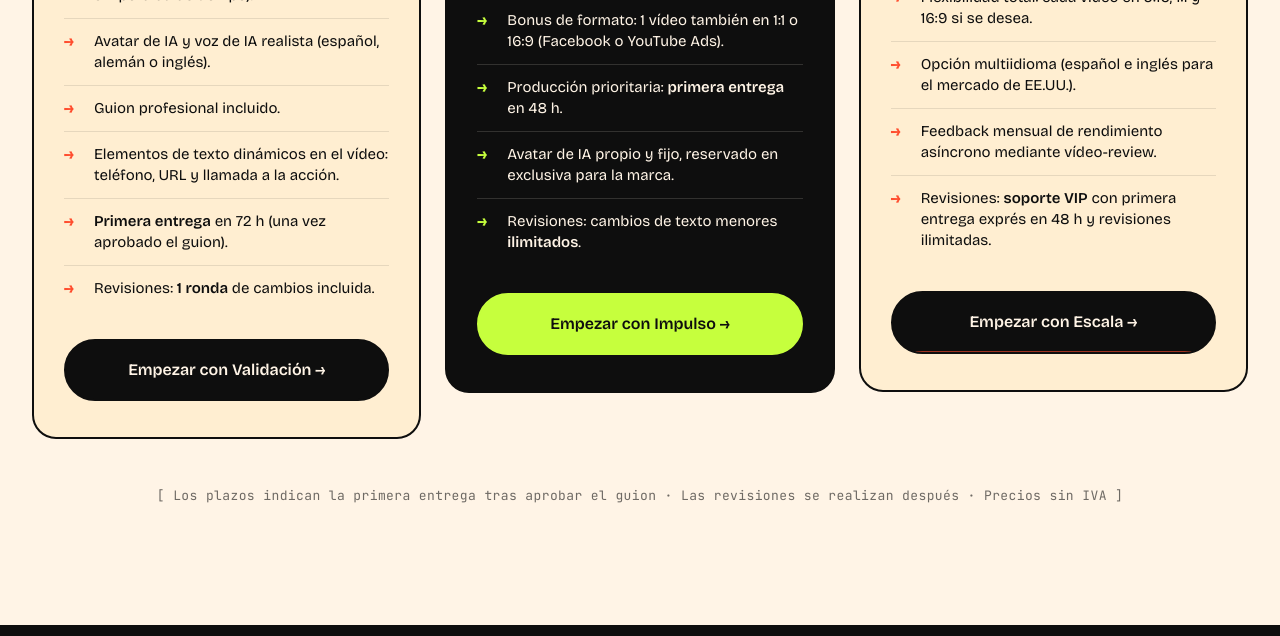
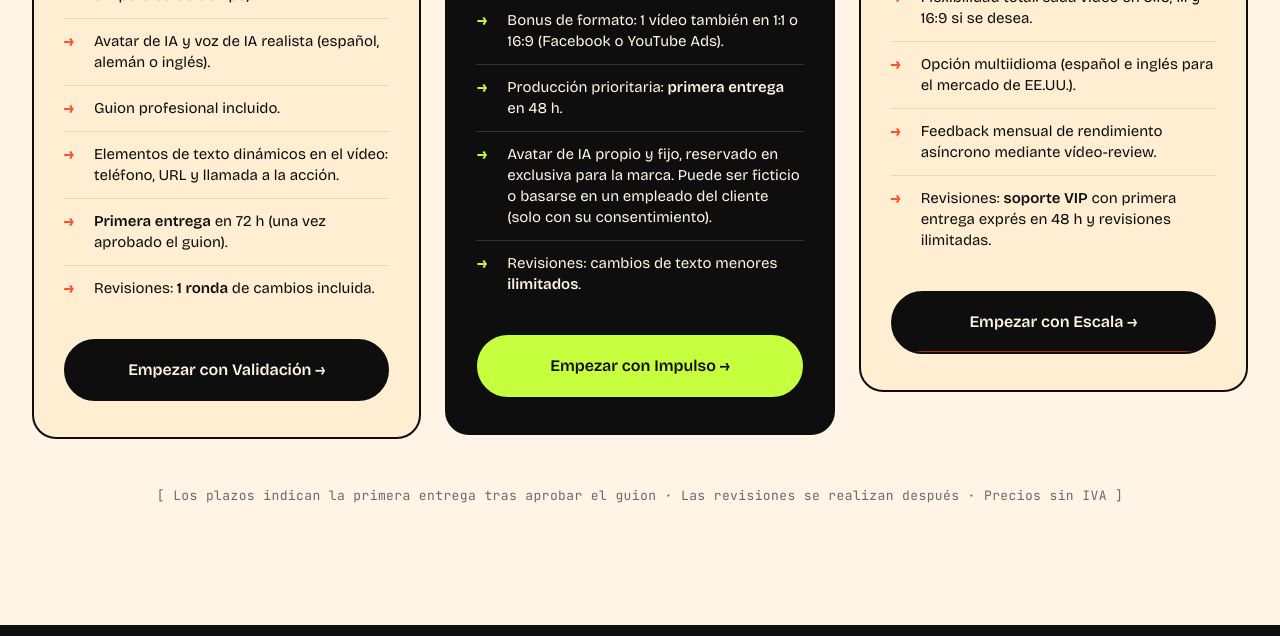
Before and after one commit to Franciscogalera/vidia, a website: page packs.html in a window 1280 px wide. Shown: the part 922-1558 px from the top of the page. Drawn offline with nearby package versions, Linux system fonts and the light colour scheme.

Commit message:
Packs: Avatar propio kann fiktiv oder auf Mitarbeiter (mit Zustimmung) basieren

```diff
--- a/packs.html
+++ b/packs.html
@@ -443,7 +443,7 @@
         <li>Todo lo incluido en el <strong>Pack Validación</strong>.</li>
         <li>Bonus de formato: 1 vídeo también en 1:1 o 16:9 (Facebook o YouTube Ads).</li>
         <li>Producción prioritaria: <strong>primera entrega</strong> en 48 h.</li>
-        <li>Avatar de IA propio y fijo, reservado en exclusiva para la marca.</li>
+        <li>Avatar de IA propio y fijo, reservado en exclusiva para la marca. Puede ser ficticio o basarse en un empleado del cliente (solo con su consentimiento).</li>
         <li>Revisiones: cambios de texto menores <strong>ilimitados</strong>.</li>
       </ul>
       <a href="index.html#contacto" class="btn-primary"><span>Empezar con Impulso →</span></a>
```
